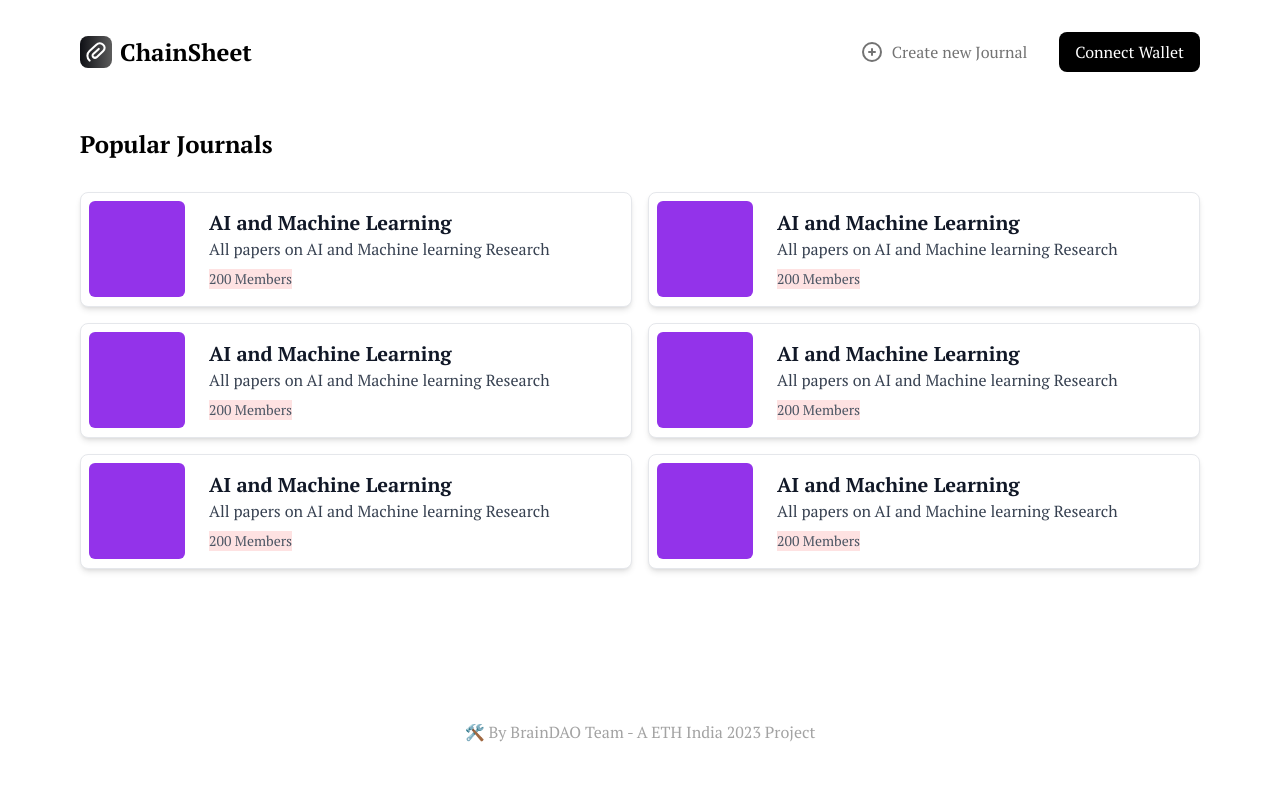
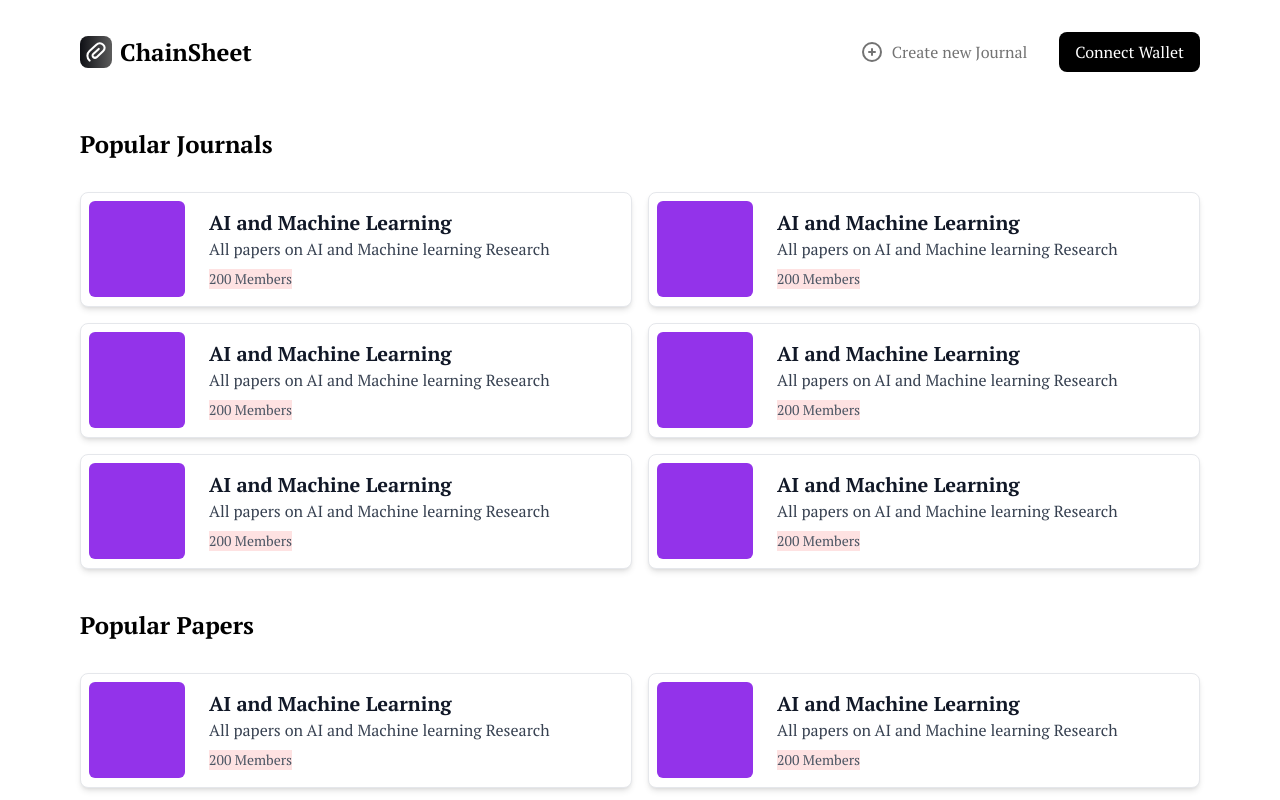
Before and after one commit to Royal-lobster/ChainSheets, a Next.js app: page / in a window 1280 px wide. Shown: the top 800 px of the page. Built offline with nearby package versions, Linux system fonts and the light colour scheme.

Commit message:
Refactor PopularPapers.tsx and page.tsx to display "Popular Papers" instead of "Popular Journals".

```diff
--- a/app/(home)/PopularPapers.tsx
+++ b/app/(home)/PopularPapers.tsx
@@ -4,7 +4,7 @@ import PopularPapersCard from "./PopularPapersCard";
 
 const PopularPapers = () => {
   return (
-    <Section title="Popular Journals">
+    <Section title="Popular Papers">
       <div className="grid grid-cols-1 md:grid-cols-2 gap-4">
         {[...Array(6)].map((index) => (
           <PopularPapersCard key={index} />
--- a/app/page.tsx
+++ b/app/page.tsx
@@ -1,9 +1,11 @@
 import PopularJournals from "./(home)/PopularJournals";
+import PopularPapers from "./(home)/PopularPapers";
 
 export default function Home() {
   return (
-    <main>
+    <main className="flex flex-col gap-10">
       <PopularJournals />
+      <PopularPapers />
     </main>
   );
 }
```
